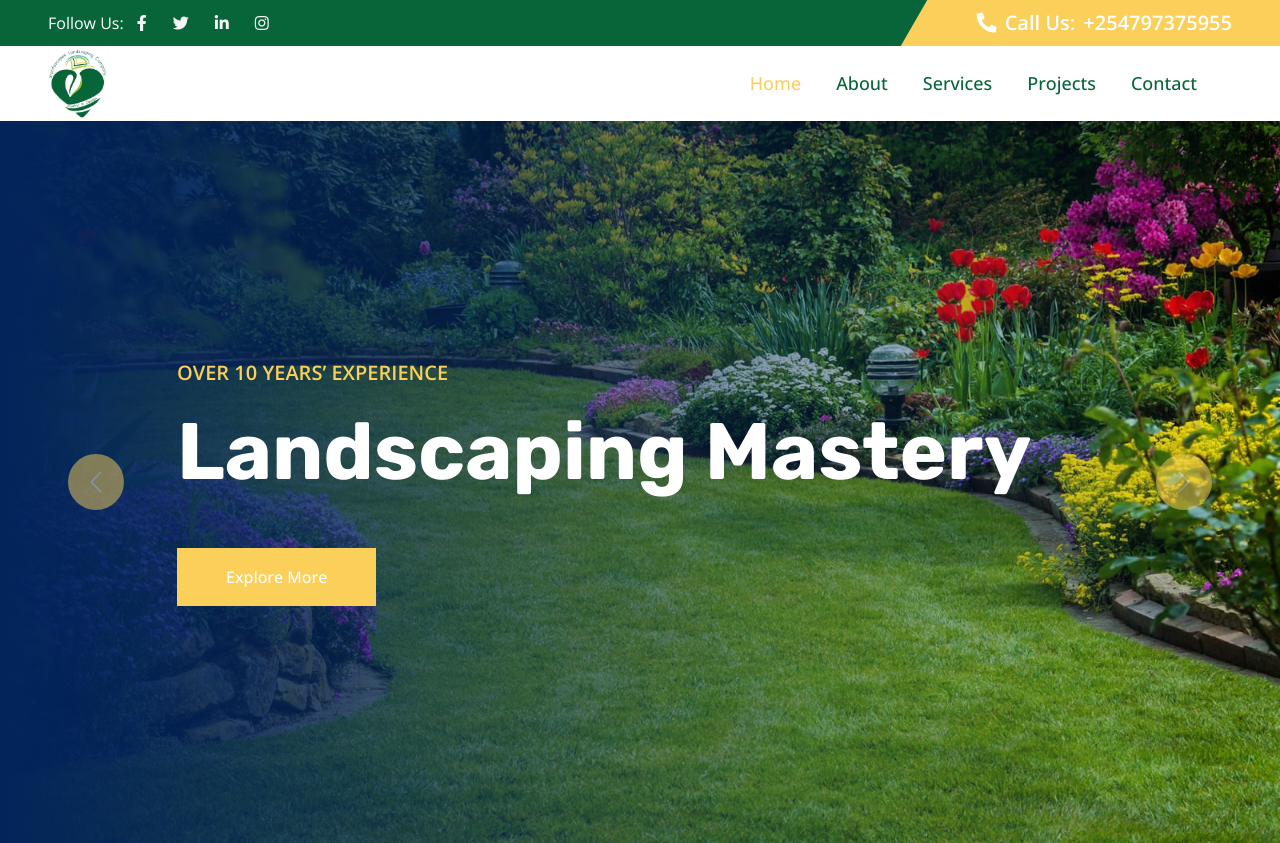
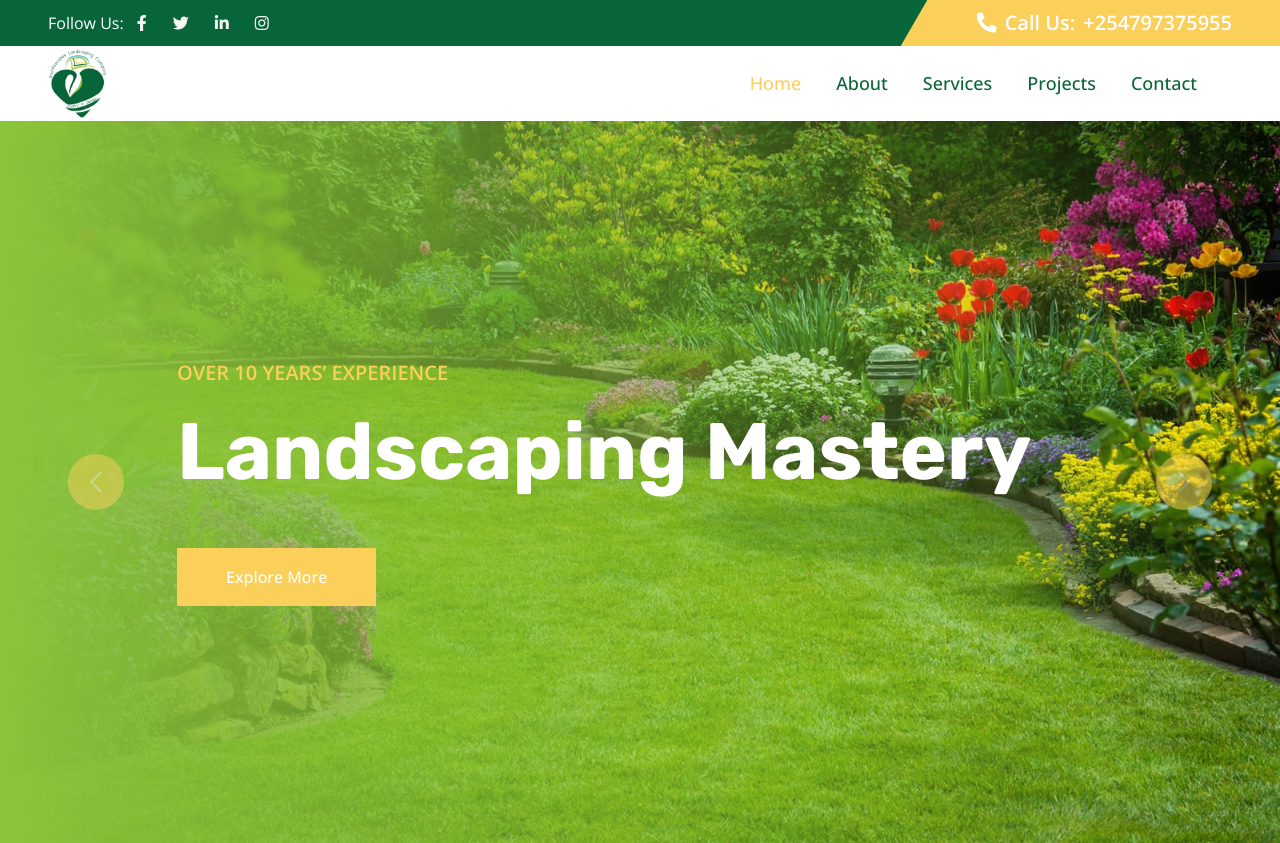
Before and after one commit to uhuru-rawlings/archifascapes, a plain HTML site: page index.html in a window 1280 px wide. Shown: the top 843 px of the page. Drawn offline with nearby package versions, Linux system fonts and the light colour scheme.

Commit message:
added new changes

```diff
--- a/css/style.css
+++ b/css/style.css
@@ -198,7 +198,7 @@ h6,
     bottom: 0;
     display: flex;
     align-items: center;
-    background: linear-gradient(to right, rgba(2, 36, 91, 1) 0%, rgba(2, 36, 91, 0) 100%);
+    background: linear-gradient(to right, rgba(139, 197, 58,1) 0%, rgba(139, 197, 58,0) 100%);
     z-index: 1;
 }
 
```
